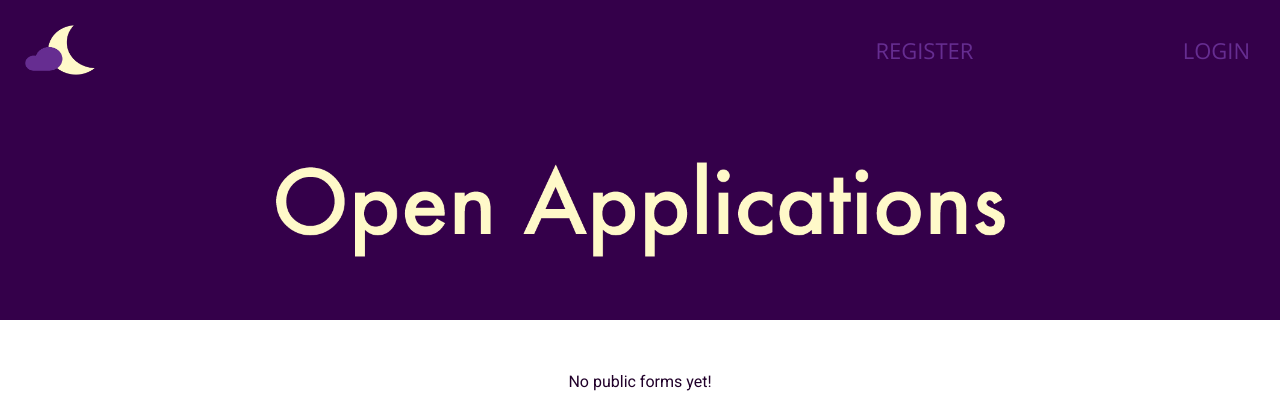
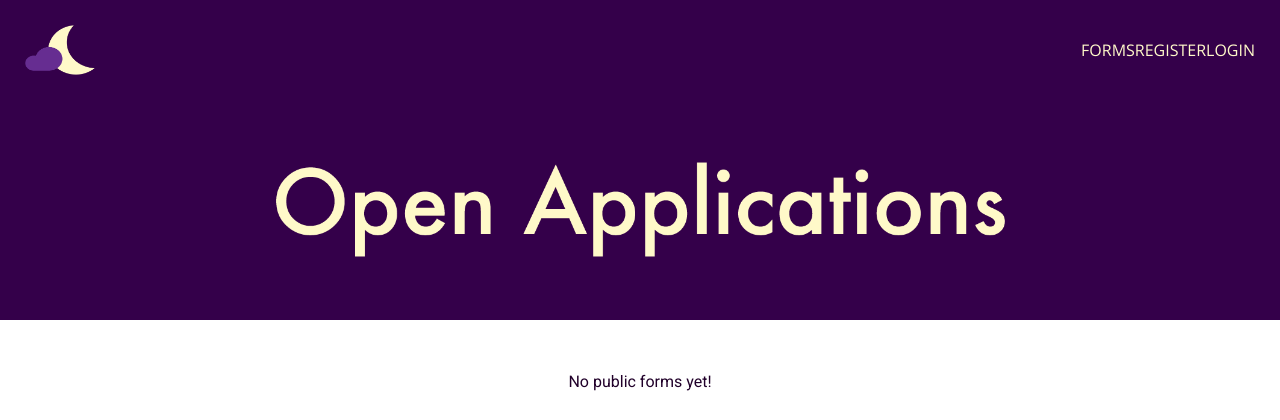
Before and after one commit to fluix-dev/cloak, a Django app: page /public/ in a window 1280 px wide. Shown: the top 420 px of the page. Run offline with Django 3.2, Linux system fonts and the light colour scheme; data that the repository does not hold is empty; some libraries are stand-ins or nearby versions.

Commit message:
Fix navbar item positioning

```diff
--- a/app/static/css/style.css
+++ b/app/static/css/style.css
@@ -71,16 +71,27 @@
 .logo {
 	height: 50px;
 	width: 70px;
-    margin-right: 45vw;
+    /*margin-right: 45vw;*/
+    flex-basis:3;
+}
+
+.login.logo {
+    flex-grow: 2;
+    height:auto;
 }
 
 .logo-text {
 	align-self: center;
 	align-content: center;
 	margin: auto;
-	height: 100px;
+	/*height: 100px;*/
 	display:inherit;
 	z-index: 10;
+
+    max-width: 85vw;
+    max-height:100px;
+    height:auto;
+}
 }
 
 .login {
@@ -88,12 +99,12 @@
 
 	font-family: 'Open Sans', sans-serif;
 	font-size: 22px;
-	color: var(--bright-purple);
+	color: var(--yello);
 	align-items: center;
 	display:inline-block;
 	position:relative;
 	text-decoration-line: none;
-	padding: 5px;
+	padding: 5px 10px;
 }
 
 small a:before, a.login:before {
@@ -105,7 +116,7 @@
 	height: 2px;
 	bottom: 0;
 	left: 0;
-	background-color: var(--bright-purple);
+    background-color: var(--yello);
 	visibility: hidden;
 	transform: scaleX(0);
     transition: all 0.2s ease-in-out;
@@ -113,13 +124,13 @@
 
 small a:hover:before,a.login:hover:before {
     text-decoration: none;
-    background-color: var(--bright-purple);
+    background-color: var(--yello);
 
 	visibility: visible;
 	transform: scaleX(1);
 }
 
-a.login:link, a.login:visited, a.login:hover, a.login:active,
+a.login:link, a.login:visited, a.login:hover, a.login:active { text-decoration: none; color: var(--yello); }
 small a:link, small a:visited, small a:hover, small a:active { text-decoration: none; color: var(--bright-purple); }
 
 .no-select {
--- a/app/templates/index.html
+++ b/app/templates/index.html
@@ -11,7 +11,9 @@
 </head>
 <body class="bod no-select">
     <div class="topbar">
-        <img class="logo no-select" src="{% static 'img/cloakLogo.png' %}" draggable="false">
+        <span class="login logo">
+            <img class="logo no-select" src="{% static 'img/cloakLogo.png' %}" draggable="false">
+        </span>
         <a class="login no-select" href="{% url 'public' %}">FORMS</a>
         <a class="login no-select" href="{% url 'django_registration_register' %}">REGISTER</a>
         <a class="login no-select" href="{% url 'admin:index' %}">LOGIN</a>
--- a/app/templates/public.html
+++ b/app/templates/public.html
@@ -12,7 +12,10 @@
 </head>
 <body class="bod">
 <div class="topbar">
-    <a href="{% url 'index' %}"><img class="logo no-select" src="{% static 'img/cloakLogo.png' %}" draggable="false"/></a>
+    <span class="login logo">
+        <img class="logo no-select" src="{% static 'img/cloakLogo.png' %}" draggable="false">
+    </span>
+    <a class="login no-select" href="{% url 'public' %}">FORMS</a>
     <a class="login no-select" href="{% url 'django_registration_register' %}">REGISTER</a>
     <a class="login no-select" href="{% url 'admin:index' %}">LOGIN</a>
 </div>
```
